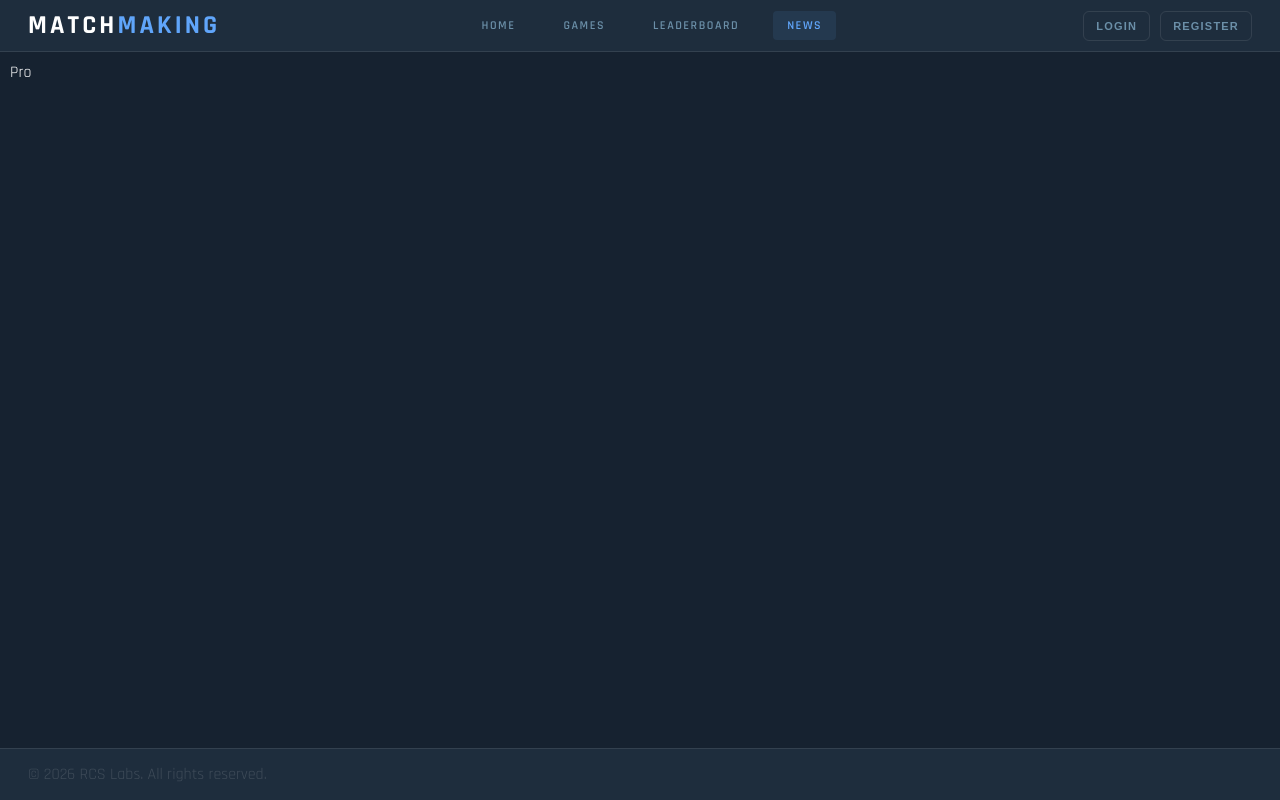
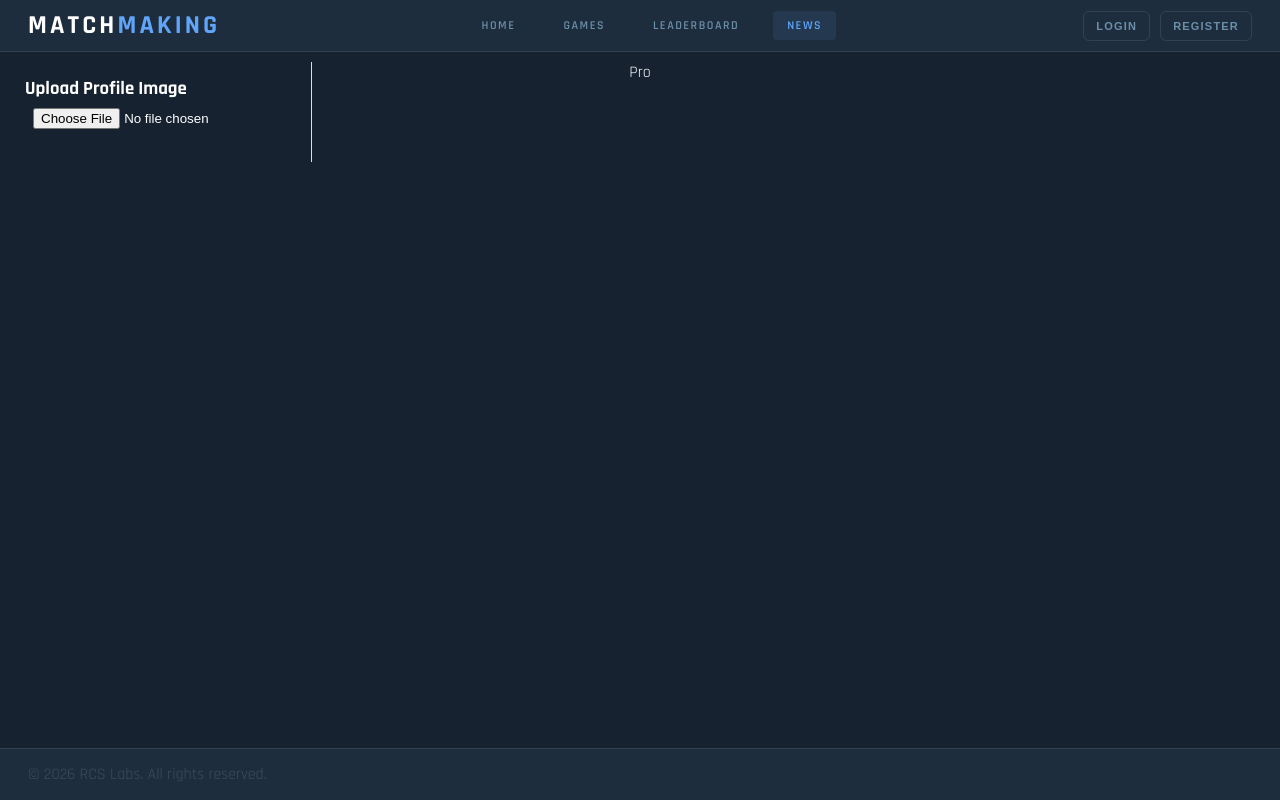
Before and after one commit to Doble-Technologies/MatchingMakingWebsite, a React (Vite) app: page /news in a window 1280 px wide. Built offline with nearby package versions, Linux system fonts and the light colour scheme; no server answers.

Commit message:
Update Profile.jsx

```diff
--- a/src/pages/Profile/Profile.jsx
+++ b/src/pages/Profile/Profile.jsx
@@ -1,4 +1,4 @@
-import React from 'react';
+import React, { useState } from 'react';
 import styled from "@emotion/styled";
 
 
@@ -7,14 +7,97 @@ const PageContainer = styled("div")({
   gridTemplateColumns: "24% 50% 24%",
   padding: "10px",
   gap: "1%",
+
 });
+
+// Simple button component without theme dependencies
+const UploadButton = styled.button`
+  font-size: 1rem;
+  border-radius: 4px;
+  cursor: pointer;
+`;
 
 
 export const Profile = () => {
+  const [imageFile, setImageFile] = useState(null);
+  const [previewUrl, setPreviewUrl] = useState(() => '');
+
+  // Handle image selection - create preview URL
+  const handleImageChange = (e) => {
+    if (e.target.files && e.target.files[0]) {
+      setImageFile(e.target.files[0]);
+
+      // Create a temporary preview URL for the uploaded file
+      setPreviewUrl(URL.createObjectURL(e.target.files[0]));
+    }
+  };
+
+  const handleImageUpload = (e) => {
+    console.log("UPLOAD IMAGE HERE");
+  }
+
+  const handleUpload = () => {
+    if (imageFile) {
+      console.log('Uploading:', imageFile.name);
+      alert(`Submitting ${imageFile.name}`);
+
+      // Reset after submission
+      setImageFile(null);
+      setPreviewUrl('');
+    } else {
+      alert("Please select an image first.");
+    }
+  };
+
+
   return (
     <PageContainer>
-      <p>Pro</p>
+
+      {/* Left column: Upload form */}
+      <div style={{
+        borderRight: "1px solid #ddd",
+        padding: '15px',
+      }}>
+        <h3>Upload Profile Image</h3>
+
+        {/* File input for image upload */}
+        <input
+          type="file"
+          accept="image/*"
+          onChange={handleImageChange}
+          style={{ marginBottom: '10px', padding: '8px' }}
+          id="profile-image-upload"
+        />
+
+
+        {previewUrl && (
+          <>
+            {/* Image preview if a file is selected */}
+            <img
+              src={previewUrl}
+              alt="Profile image"
+              style={{
+                maxWidth: "100%",
+                maxHeight: "200px",
+                marginTop: "15px",
+                borderRadius: "8px"
+              }}
+            />
+
+            <UploadButton onSubmit={handleImageUpload}onClick={handleUpload}>
+              Upload
+            </UploadButton>
+          </>
+        )}
+      </div>
+
+      {/* Center column - existing content */}
+      <p style={{ textAlign: "center" }}>Pro</p>
 
     </PageContainer>
-  )
-}
+  );
+};
+
+
+// Export previewUrl state helper if needed outside the component (for TypeScript or testing)
+export const { handleImageChange } = {};
```
